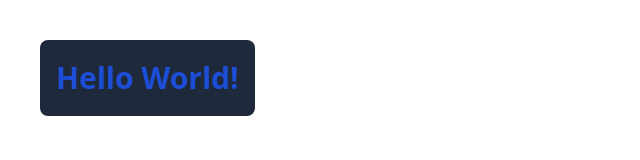
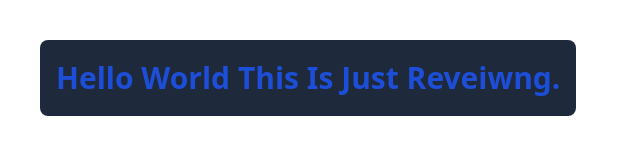
Before and after one commit to SubairMohamed/reviewing-tailwindcss, a website: page src/index.html in a window 1280 px wide. Shown: the whole page, without its empty margins (0-640 px from the left). Drawn offline with Linux system fonts and the light colour scheme.

Commit message:
Update index.html

```diff
--- a/src/index.html
+++ b/src/index.html
@@ -9,7 +9,7 @@
 
 <body>
     <h1 class="text-3xl text-blue-700 font-bold m-10 bg-slate-800 inline-block px-4 py-5 rounded-lg capitalize">
-        Hello world!
+        Hello world this is just reveiwng.
     </h1>
 </body>
 
```
